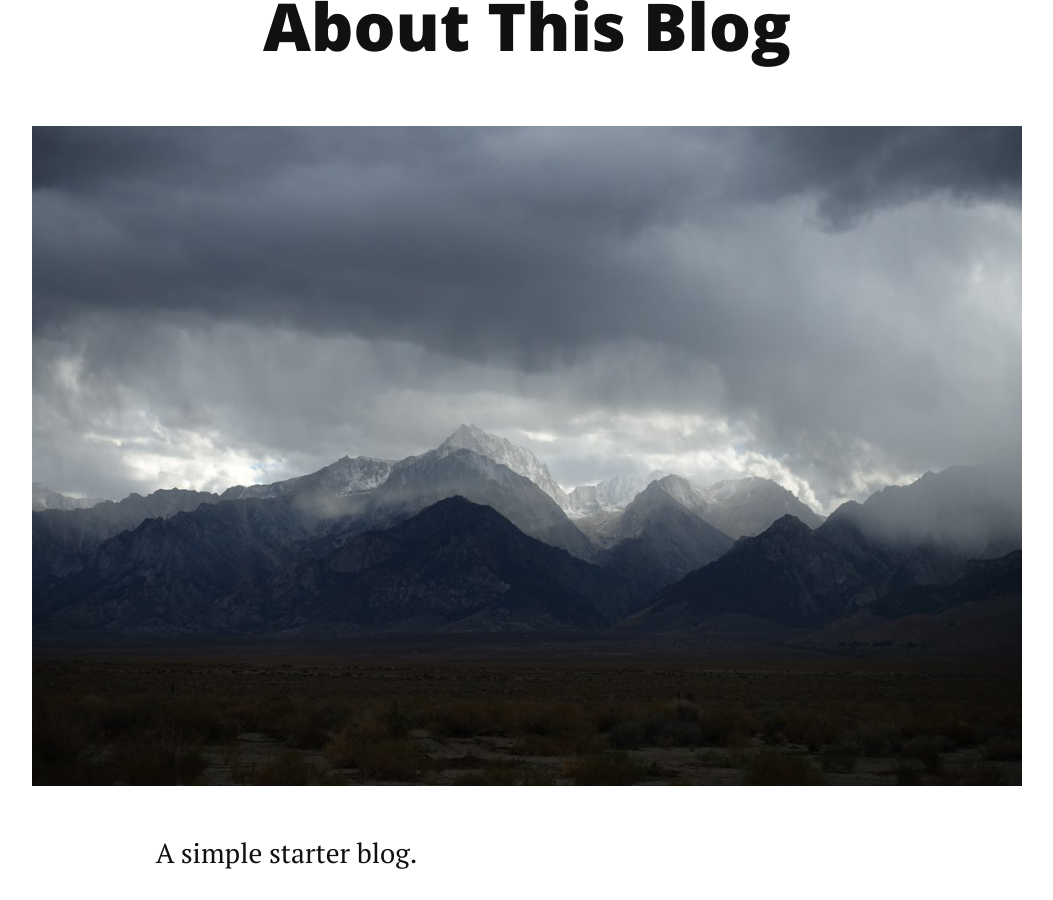
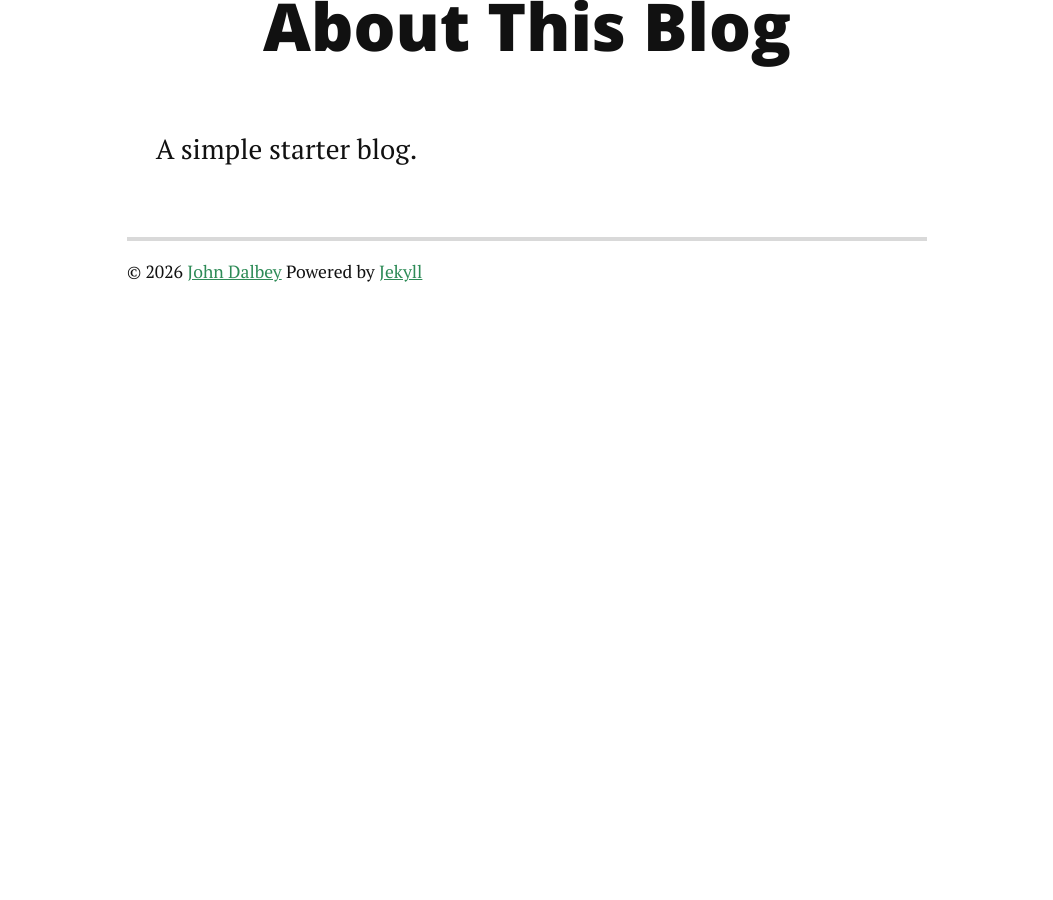
Before and after one commit to jdalbey/blog, a Jekyll site: the page built from about.md, in a window 1280 px wide and 900 px high, scrolled down 491 px. Shown: the whole window, without its empty margins (113-1166 px from the left). Built offline with Jekyll 4.4.1, drawn with Linux system fonts in a browser that asks for light colours; nearby versions of some CDN libraries; after the commit the page ends 900 px from its top, so only the background shows below that.

Commit message:
Fix spelling error.

```diff
--- a/_includes/footer.html
+++ b/_includes/footer.html
@@ -2,7 +2,7 @@
 	<div class="container">
 		<p class="copy">
 			&copy; {{ site.time | date: '%Y' }}
-			<a href="http://johndalbey.com">John Dalbley</a> Powered by
+			<a href="http://johndalbey.com">John Dalbey</a> Powered by
 			<a href="http://jekyllrb.com">Jekyll</a>
 		</p>
 
--- a/about.md
+++ b/about.md
@@ -5,6 +5,5 @@
 
 <div class="post">
 	<h1 class="pageTitle">About This Blog</h1>
-	<img src="{{ '/assets/img/touring.jpg' | relative_url }}" alt="">
 	<p class="intro">A simple starter blog.</p>
 </div>
```
